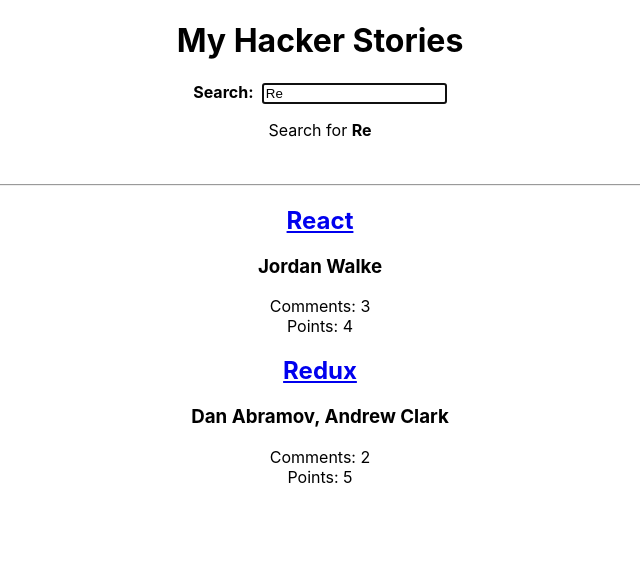
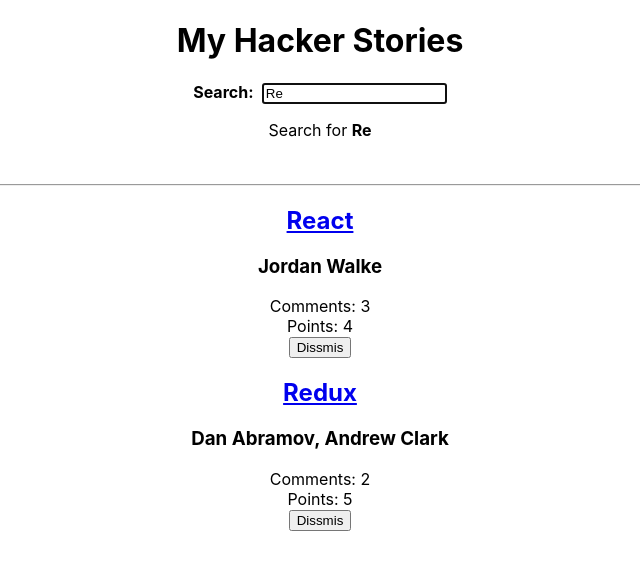
Before and after one commit to AlekseyOgorodnikov/The-Road-to-React, a React (Create React App) app: page / in a window 1280 px wide. Shown: the top 570 px of the page, without its empty margins (320-960 px from the left). Built offline with nearby package versions, Linux system fonts and the light colour scheme.

Commit message:
Inline Handler in JSX

```diff
--- a/src/App.js
+++ b/src/App.js
@@ -1,8 +1,7 @@
 import './App.css';
 import { React, useState, useEffect, useRef } from 'react';
 
-const App = () => {
-  const stories = [
+const initialStories = [
   {
     title: 'React',
     url: 'http://reactjs.org/',
@@ -22,9 +21,7 @@
 ];
 
 const usePersistentState = (key, initialState) => {
-    const [value, setValue] = useState(
-      localStorage.getItem(key) || initialState
-    );
+  const [value, setValue] = useState(localStorage.getItem(key) || initialState);
 
   useEffect(() => {
     localStorage.setItem(key, value);
@@ -33,10 +30,20 @@
   return [value, setValue];
 };
 
+const App = () => {
+  const [stories, setStories] = useState(initialStories);
+
   const [searchTerm, setSearchTerm] = usePersistentState('search', 'Re');
 
   const handleSearch = (event) => {
     setSearchTerm(event.target.value);
+  };
+
+  const handleRemoveStory = (item) => {
+    const newStories = stories.filter(
+      (story) => item.objectID !== story.objectID
+    );
+    setStories(newStories);
   };
 
   const searchedStories = stories.filter((story) =>
@@ -58,7 +65,7 @@
       </InputWithLable>
       <br />
       <hr />
-      <List list={searchedStories} />
+      <List list={searchedStories} onRemoveItem={handleRemoveStory} />
     </div>
   );
 };
@@ -96,19 +103,32 @@
   );
 };
 
-const List = ({ list }) =>
-  list.map((item) => <Item key={item.objectID} {...item} />);
+const List = ({ list, onRemoveItem }) =>
+  list.map((item) => (
+    <Item key={item.objectID} item={item} onRemoveItem={onRemoveItem} />
+  ));
 
-const Item = ({ title, url, author, num_comments, points }) => (
+const Item = ({ item, onRemoveItem }) => {
+  return (
     <div>
       <h2>
-      <a href={url}>{title}</a>
+        <a href={item.url}>{item.title}</a>
       </h2>
-    <h3>{author}</h3>
-    <span>Comments: {num_comments}</span>
+      <h3>{item.author}</h3>
+      <span>Comments: {item.num_comments}</span>
       <br />
-    <span>Points: {points}</span>
+      <span>Points: {item.points}</span>
+      <br />
+      <button
+        type="button"
+        onClick={() => {
+          onRemoveItem(item);
+        }}
+      >
+        Dissmis
+      </button>
     </div>
   );
+};
 
 export default App;
```
Lines whose indentation alone changed are shown as unchanged.
